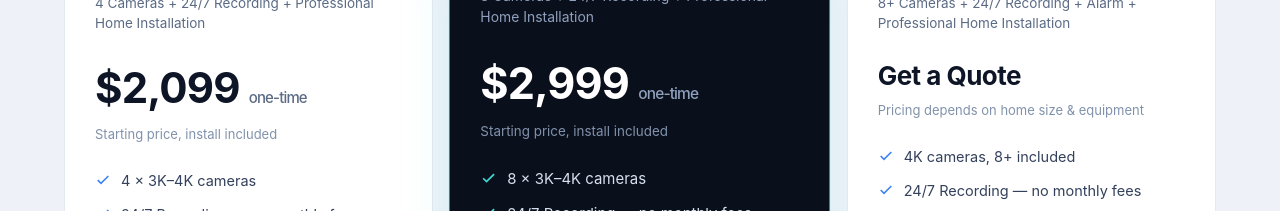
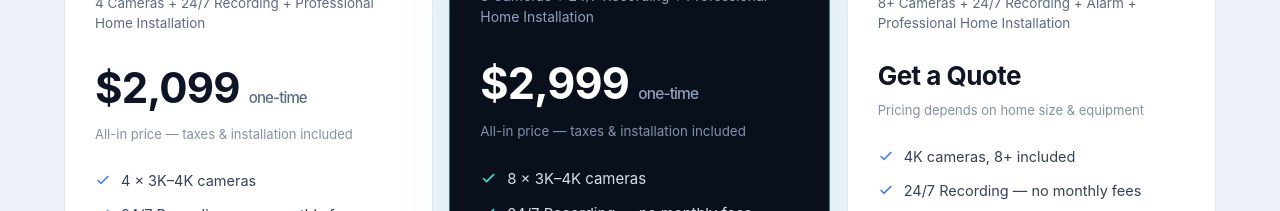
Before and after one commit to henrissss/slim-security, a website: page slim-security/public/v4.html in a window 1280 px wide. Shown: the part 2700-2911 px from the top of the page. Drawn offline with nearby package versions, Linux system fonts and the light colour scheme; no server answers.

Commit message:
added v4 version

```diff
--- a/slim-security/public/v4.html
+++ b/slim-security/public/v4.html
@@ -819,7 +819,7 @@ function gtag_report_conversion(url) {
         <h3>Starter</h3>
         <p class="price-sub">4 Cameras + 24/7 Recording + Professional Home Installation</p>
         <div class="price-amount">$2,099 <span>one-time</span></div>
-        <p class="price-note">Starting price, install included</p>
+        <p class="price-note">All-in price — taxes &amp; installation included</p>
         <ul>
           <li><svg viewBox="0 0 24 24" fill="none" stroke="currentColor" stroke-width="2.4"><path d="M20 6L9 17l-5-5"/></svg>4 &times; 3K–4K cameras</li>
           <li><svg viewBox="0 0 24 24" fill="none" stroke="currentColor" stroke-width="2.4"><path d="M20 6L9 17l-5-5"/></svg>24/7 Recording — no monthly fees</li>
@@ -834,7 +834,7 @@ function gtag_report_conversion(url) {
         <h3>Essential</h3>
         <p class="price-sub">8 Cameras + 24/7 Recording + Professional Home Installation</p>
         <div class="price-amount">$2,999 <span>one-time</span></div>
-        <p class="price-note">Starting price, install included</p>
+        <p class="price-note">All-in price — taxes &amp; installation included</p>
         <ul>
           <li><svg viewBox="0 0 24 24" fill="none" stroke="currentColor" stroke-width="2.4"><path d="M20 6L9 17l-5-5"/></svg>8 &times; 3K–4K cameras</li>
           <li><svg viewBox="0 0 24 24" fill="none" stroke="currentColor" stroke-width="2.4"><path d="M20 6L9 17l-5-5"/></svg>24/7 Recording — no monthly fees</li>
```
